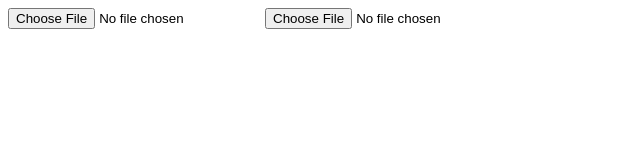
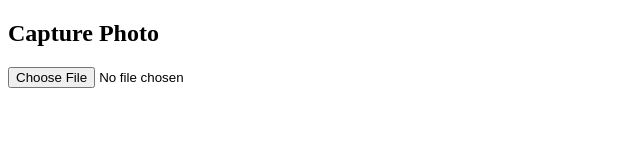
Before and after one commit to amanshhh/camerapreview, a plain HTML site: page index.html in a window 1280 px wide. Shown: the whole page, without its empty margins (0-640 px from the left). Drawn offline with Linux system fonts and the light colour scheme.

Commit message:
Update index.html

```diff
--- a/index.html
+++ b/index.html
@@ -2,8 +2,13 @@
 <html>
 <head><title>Camera Upload</title></head>
 <body>
-  <input type="file" accept="image/*" capture="environment" id="camera">
-  <input type="file" accept="image/*" capture="environment" id="camera">
+  <h2>Capture Photo</h2>
+  <input
+    type="file"
+    accept="image/*"
+    capture="environment"
+    id="cameraInput"
+  >
   <script>
     document.getElementById('camera').addEventListener('change', async function(e) {
       const file = e.target.files[0];
```
